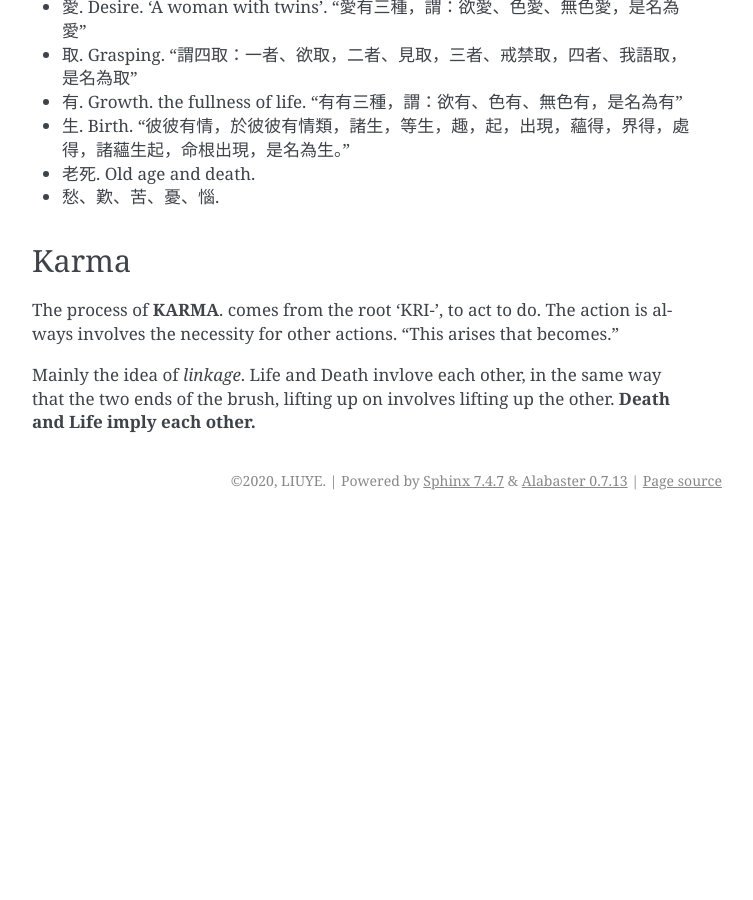
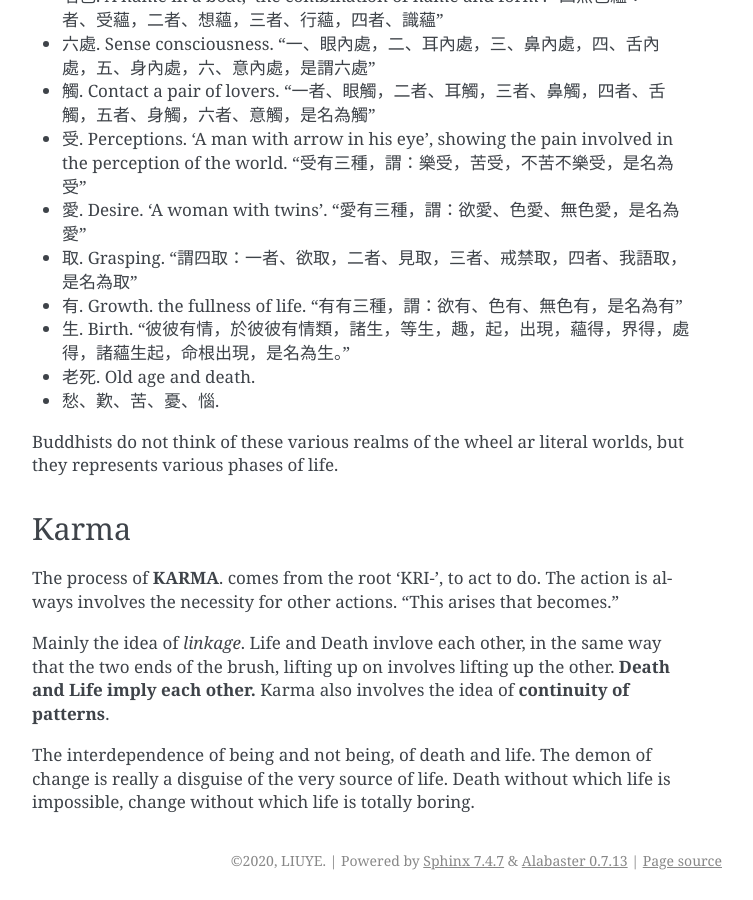
Before and after one commit to gggliuye/for_fun, a Sphinx documentation site: the page built from docs/AW/6Death.rst, in a window 1280 px wide and 900 px high, scrolled down 1426 px. Shown: the whole window, without its empty margins (388-1141 px from the left). Built offline with Sphinx 7.4.7, drawn with Linux system fonts in a browser that asks for light colours; before the commit the page ends 1946 px from its top, so only the background shows below that; some of the changed text lies outside the part shown.

Commit message:
Update 6Death.rst

```diff
--- a/docs/AW/6Death.rst
+++ b/docs/AW/6Death.rst
@@ -5,10 +5,10 @@ The Wheel of Life
 -----------------
 
 The Wheel of Life (轮回) : the wheel of stages of existence through which being pass, clutched
-by the great demon of impermanence (无常).
+by the great demon of **impermanence** (无常).
 
 .. image:: images/wheel_of_life.jpg
-   :width: 40%
+   :width: 60%
    :align: center
 
 * Human world. 人道.
@@ -40,6 +40,8 @@ eternal state of *Nirvana*.
 * 老死. Old age and death.
 * 愁、歎、苦、憂、惱.
 
+Buddhists do not think of these various realms of the wheel ar literal worlds, but they represents various phases of life.
+
 Karma
 ---------------
 
@@ -48,3 +50,7 @@ necessity for other actions. "This arises that becomes."
 
 Mainly the idea of *linkage*. Life and Death invlove each other, in the same way that the two ends of
 the brush, lifting up on involves lifting up the other. **Death and Life imply each other.**
+Karma also involves the idea of **continuity of patterns**.
+
+The interdependence of being and not being, of death and life. The demon of change is really a disguise
+of the very source of life. Death without which life is impossible, change without which life is totally boring.
```
